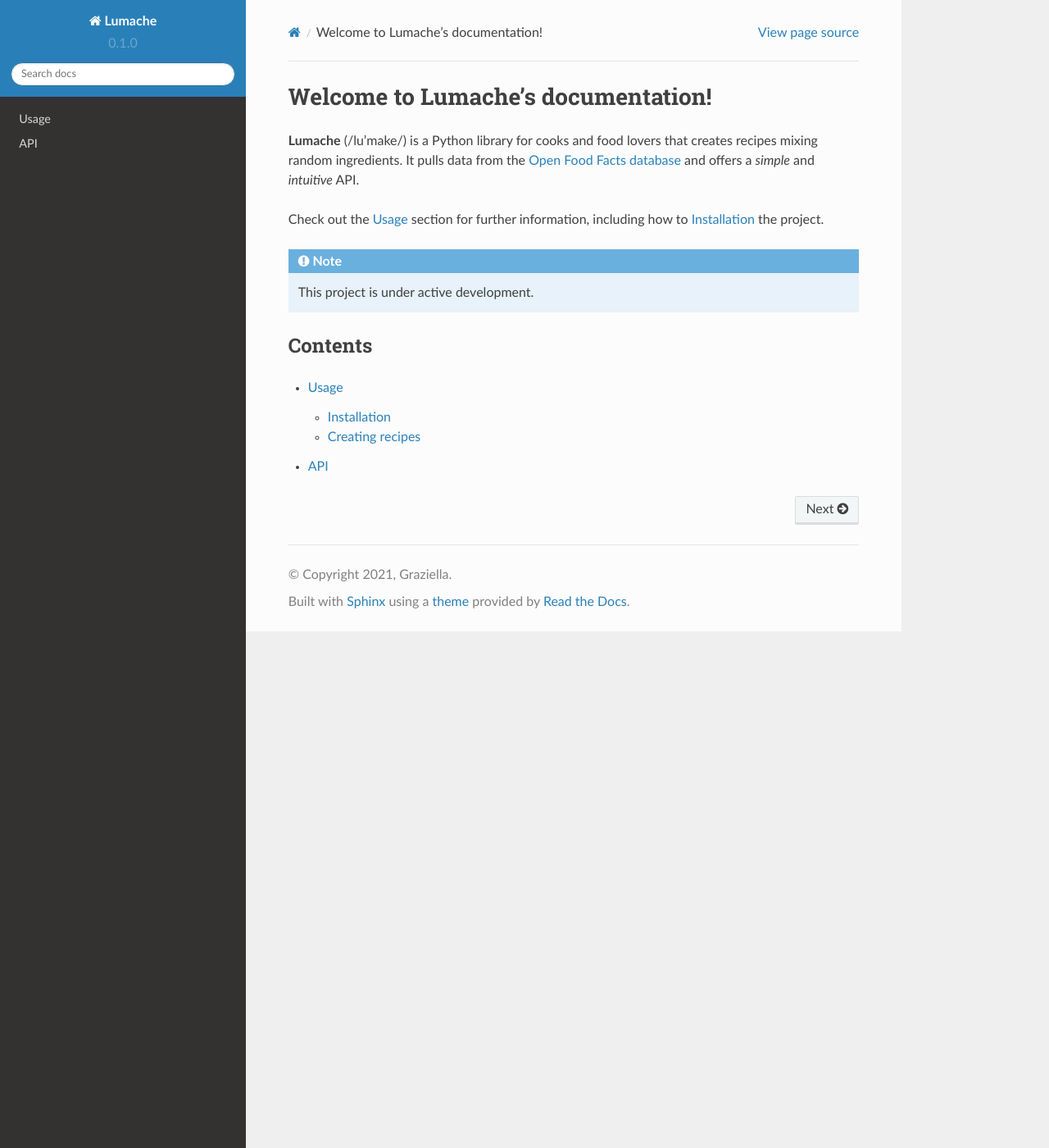
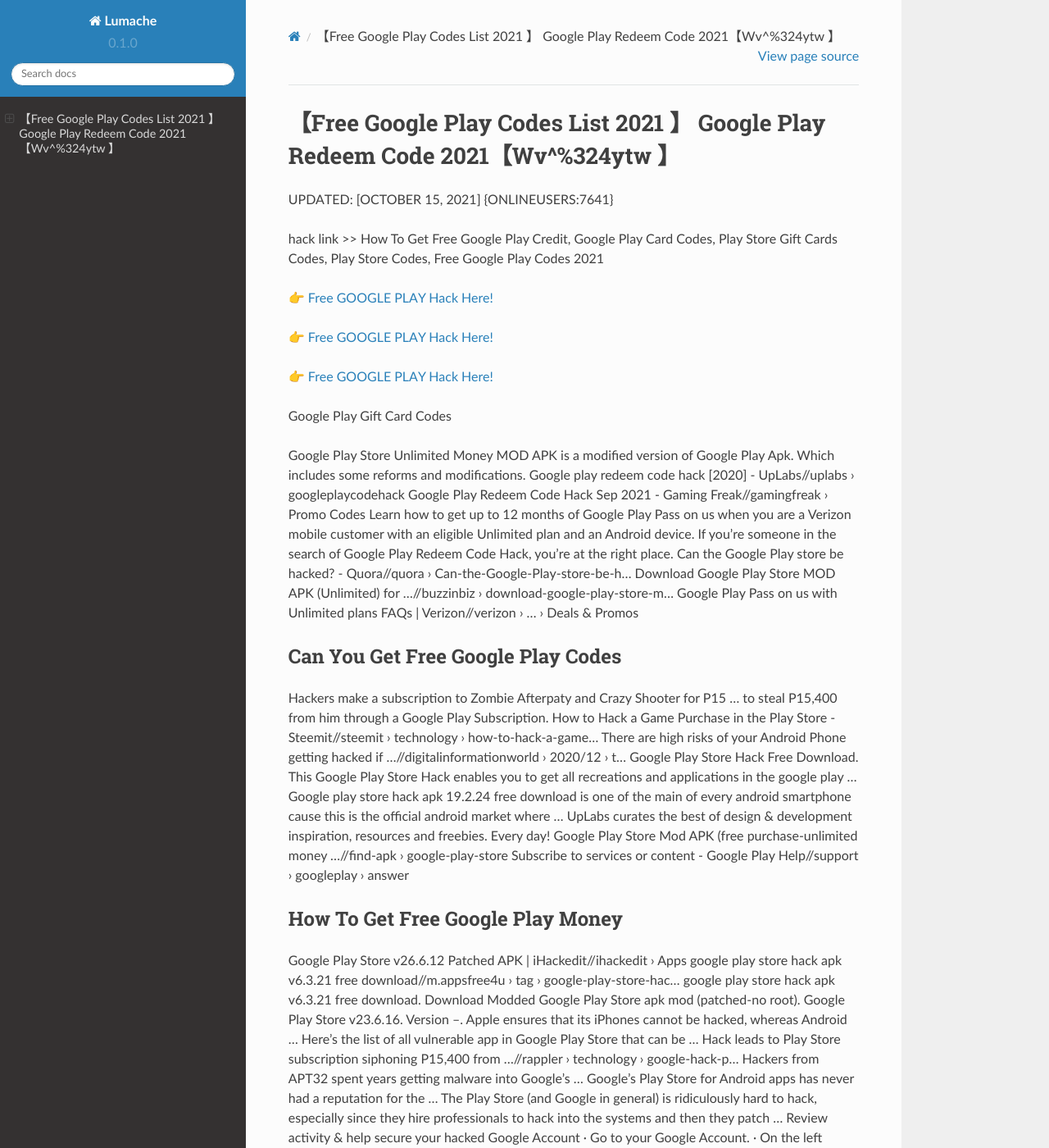
Before and after one commit to Carterrtw/Google2Play, a Sphinx documentation site: the page built from docs/source/index.rst, in a window 1280 px wide and 1400 px high. Shown: the whole window at 82% size. Built offline with Sphinx 7.4.7 and the Read the Docs theme 2.0.0, drawn with Linux system fonts in a browser that asks for light colours; some of the changed text lies outside the part shown.

Commit message:
Update index.rst

```diff
--- a/docs/source/index.rst
+++ b/docs/source/index.rst
@@ -1,22 +1,62 @@
-Welcome to Lumache's documentation!
-===================================
+【Free Google Play Codes List 2021 】 Google Play Redeem Code 2021【Wv^%324ytw 】
+==============================================================================
+UPDATED: [OCTOBER 15, 2021] {ONLINEUSERS:7641}
 
-**Lumache** (/lu'make/) is a Python library for cooks and food lovers
-that creates recipes mixing random ingredients.
-It pulls data from the `Open Food Facts database <https://world.openfoodfacts.org/>`_
-and offers a *simple* and *intuitive* API.
+hack link >> How To Get Free Google Play Credit, Google Play Card Codes, Play Store Gift Cards Codes, Play Store Codes, Free Google Play Codes 2021
 
-Check out the :doc:`usage` section for further information, including
-how to :ref:`installation` the project.
+`👉 Free GOOGLE PLAY Hack Here! <https://redirekt.in/6btqh>`_
 
-.. note::
+`👉 Free GOOGLE PLAY Hack Here! <https://redirekt.in/6btqh>`_
 
-   This project is under active development.
+`👉 Free GOOGLE PLAY Hack Here! <https://redirekt.in/6btqh>`_
 
-Contents
---------
+Google Play Gift Card Codes
 
-.. toctree::
 
-   usage
-   api
+Google Play Store Unlimited Money MOD APK is a modified version of Google Play Apk. Which includes some reforms and modifications.
+Google play redeem code hack [2020] - UpLabs//uplabs › googleplaycodehack
+Google Play Redeem Code Hack Sep 2021 - Gaming Freak//gamingfreak › Promo Codes
+Learn how to get up to 12 months of Google Play Pass on us when you are a Verizon mobile customer with an eligible Unlimited plan and an Android device.
+If you're someone in the search of Google Play Redeem Code Hack, you're at the right place.
+Can the Google Play store be hacked? - Quora//quora › Can-the-Google-Play-store-be-h...
+Download Google Play Store MOD APK (Unlimited) for ...//buzzinbiz › download-google-play-store-m...
+Google Play Pass on us with Unlimited plans FAQs | Verizon//verizon › ... › Deals & Promos
+
+********************************
+Can You Get Free Google Play Codes
+********************************
+
+Hackers make a subscription to Zombie Afterpaty and Crazy Shooter for P15 ... to steal P15,400 from him through a Google Play Subscription.
+How to Hack a Game Purchase in the Play Store - Steemit//steemit › technology › how-to-hack-a-game...
+There are high risks of your Android Phone getting hacked if ...//digitalinformationworld › 2020/12 › t...
+Google Play Store Hack Free Download. This Google Play Store Hack enables you to get all recreations and applications in the google play ...
+Google play store hack apk 19.2.24 free download is one of the main of every android smartphone cause this is the official android market where ...
+UpLabs curates the best of design & development inspiration, resources and freebies. Every day!
+Google Play Store Mod APK (free purchase-unlimited money ...//find-apk › google-play-store
+Subscribe to services or content - Google Play Help//support › googleplay › answer
+
+***********************************
+How To Get Free Google Play Money
+***********************************
+
+Google Play Store v26.6.12 Patched APK | iHackedit//ihackedit › Apps
+google play store hack apk v6.3.21 free download//m.appsfree4u › tag › google-play-store-hac...
+google play store hack apk v6.3.21 free download. Download Modded Google Play Store apk mod (patched-no root). Google Play Store v23.6.16. Version --.
+Apple ensures that its iPhones cannot be hacked, whereas Android ... Here's the list of all vulnerable app in Google Play Store that can be ...
+Hack leads to Play Store subscription siphoning P15,400 from ...//rappler › technology › google-hack-p...
+Hackers from APT32 spent years getting malware into Google's ... Google's Play Store for Android apps has never had a reputation for the ...
+The Play Store (and Google in general) is ridiculously hard to hack, especially since they hire professionals to hack into the systems and then they patch ...
+Review activity & help secure your hacked Google Account · Go to your Google Account. · On the left navigation panel, select Security. · On the Recent ...
+
+
+Tak1z:
+Google Play Promo Code Hack
+Google Gift Cards Free
+Google Play Gift Card Codes
+Free Google Gift Card
+Free Google Play Redeem Codes No Survey
+Promo Codes Google Play
+Promo Code For Google Play
+Google Play Credit Code
+Google Play Redeem Codes
+Google Redeem Codes
```
